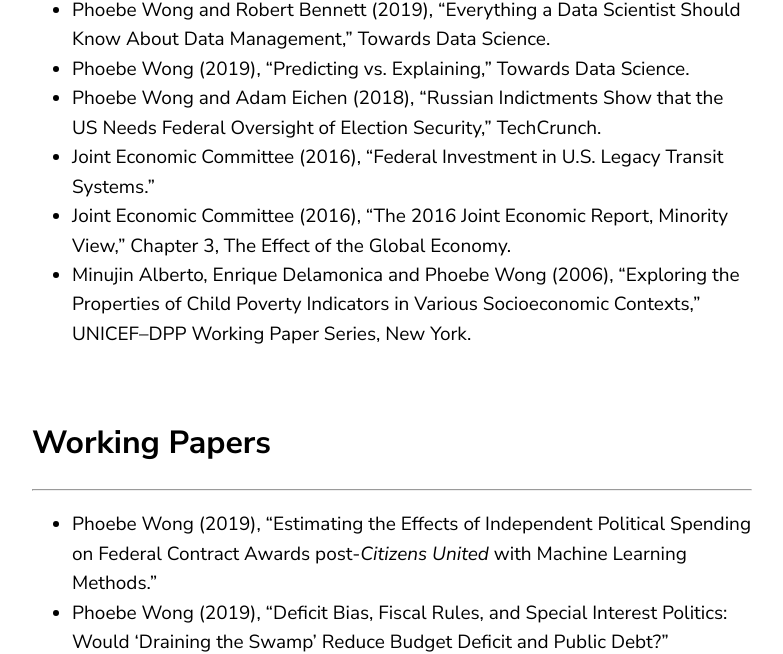
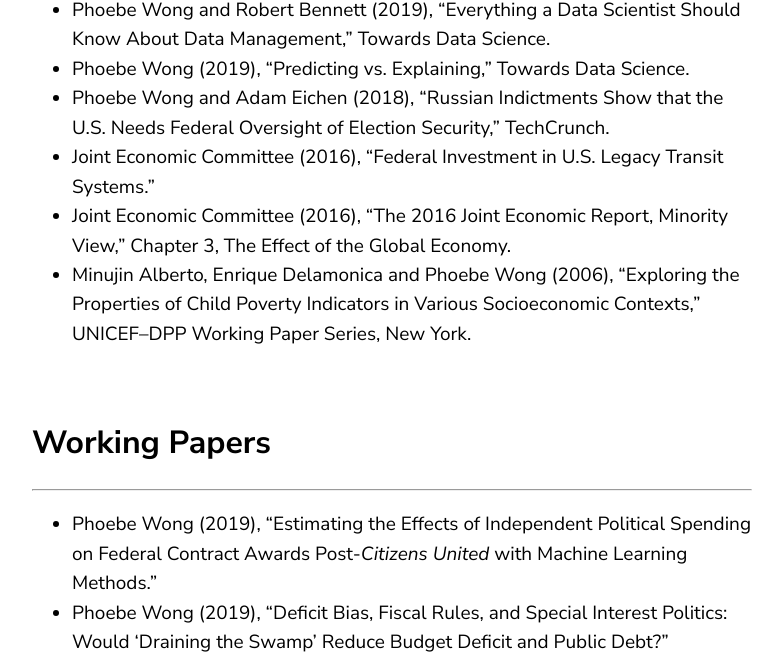
Before and after one commit to phoebetwong/phoebetwong.github.io, a Jekyll site: the page built from resume.md, in a window 1280 px wide and 900 px high, scrolled down 4161 px. Shown: the part 175-829 px from the top of the window, without its empty margins (68-851 px from the left). Built offline with Jekyll 4.4.1, drawn with Linux system fonts in a browser that asks for light colours; a script that is not in the unit is left out; some of the changed text lies outside the part shown.

Commit message:
edited CV

```diff
--- a/resume.md
+++ b/resume.md
@@ -59,7 +59,7 @@
 
 ### American University, Washington DC, Aug 2009 - May 2012
 - **Instructor:** Applied Macroeconometrics II: STATA Lab (Graduate); Introduction to Econometrics: STATA Lab (Undergraduate)
-- **Teaching assistant:** Applied Macroeconometrics II (Graduate Time Series & Panel Data Econometrics); Senior Thesis Seminar (Undergraduate); Introduction to Econometrics (Undergraduate); Microeconomics (Undergraduate); Macroeconomics (Undergraduate)
+- **Teaching Assistant:** Applied Macroeconometrics II (Graduate Time Series & Panel Data Econometrics); Senior Thesis Seminar (Undergraduate); Introduction to Econometrics (Undergraduate); Microeconomics (Undergraduate); Macroeconomics (Undergraduate)
 <br>
 
 ### ABC Global Systems Inc, New York NY, Apr 2006 - Mar 2009
@@ -86,7 +86,7 @@
 ---
 - Phoebe Wong and Robert Bennett (2019), “Everything a Data Scientist Should Know About Data Management,” Towards Data Science.
 -	Phoebe Wong (2019), “Predicting vs. Explaining,” Towards Data Science.
--	Phoebe Wong and Adam Eichen (2018), “Russian Indictments Show that the US Needs Federal Oversight of Election Security,” TechCrunch.
+-	Phoebe Wong and Adam Eichen (2018), “Russian Indictments Show that the U.S. Needs Federal Oversight of Election Security,” TechCrunch.
 -	Joint Economic Committee (2016), “Federal Investment in U.S. Legacy Transit Systems.”
 -	Joint Economic Committee (2016), “The 2016 Joint Economic Report, Minority View,” Chapter 3, The Effect of the Global Economy.
 - Minujin Alberto, Enrique Delamonica and Phoebe Wong (2006), “Exploring the Properties of Child Poverty Indicators in Various Socioeconomic Contexts,” UNICEF–DPP Working Paper Series, New York.
@@ -94,7 +94,7 @@
 <br>
 ## Working Papers
 ---
--	Phoebe Wong (2019), “Estimating the Effects of Independent Political Spending on Federal Contract Awards post-<i>Citizens United</i> with Machine Learning Methods.”
+-	Phoebe Wong (2019), “Estimating the Effects of Independent Political Spending on Federal Contract Awards Post-<i>Citizens United</i> with Machine Learning Methods.”
 -	Phoebe Wong (2019), “Deficit Bias, Fiscal Rules, and Special Interest Politics: Would ‘Draining the Swamp’ Reduce Budget Deficit and Public Debt?”
 -	Phoebe Wong (2019), “Are Porkless Federal Grants Less Sticky? Evidence on the Flypaper Effect of Federal Highway Grants Under the Federal Earmark Ban.”
 
```
